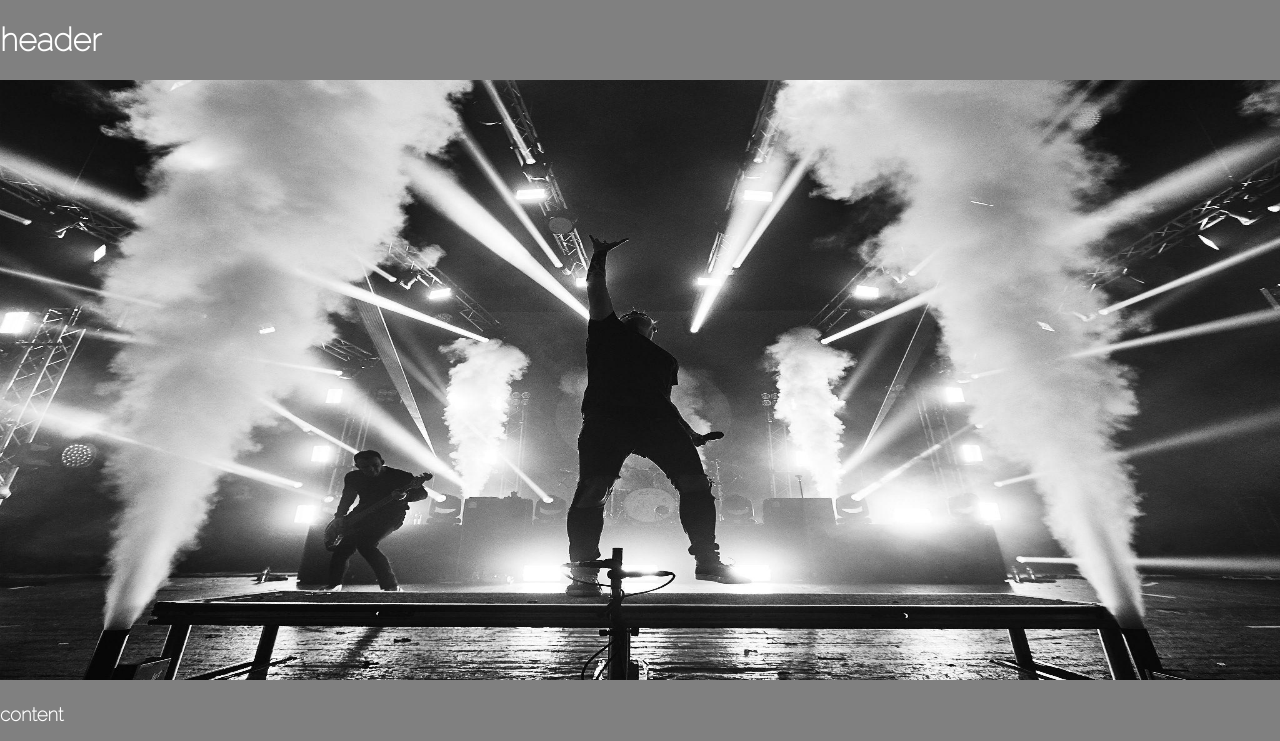
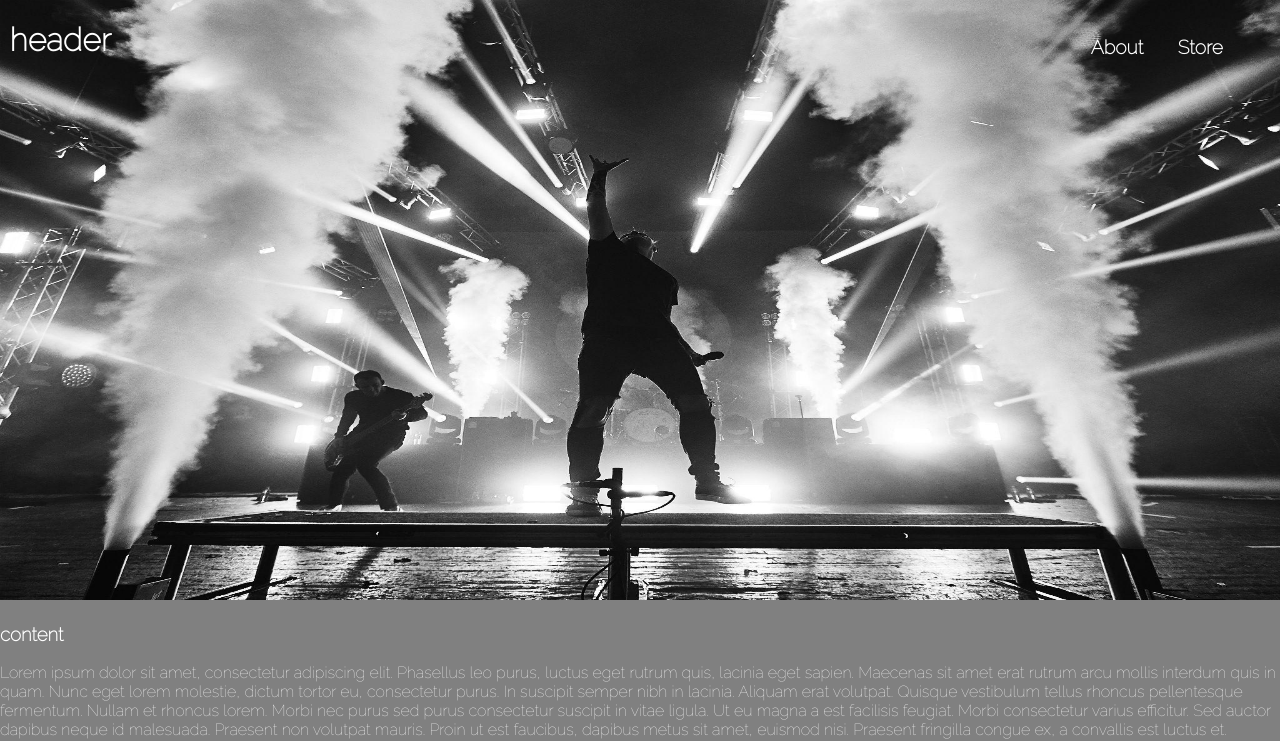
Before and after one commit to Spidey507/band-website, a plain HTML site: page home.html in a window 1280 px wide. Shown: the top 741 px of the page. Drawn offline with Linux system fonts and the light colour scheme.

Commit message:
header finally does what i want

```diff
--- a/home.html
+++ b/home.html
@@ -11,10 +11,14 @@
 
 <body>
     <main class="content">
-        <div class="header" id="myheader">
-            <h1>header</h1>
-        </div>
-        <div class="slideshow">
+        <div class="billboard">
+            <div class="header" id="myheader">
+                <h1 class="band-name">header</h1>
+                <ul class="main-nav nav">
+                    <li><a href="#">About</a></li>
+                    <li><a href="#">Store</a></li>
+                </ul>
+            </div>
             <img src="Images/architects-ed-mason.jpg" alt="" class="cover">
         </div>
         <h3>content</h3>
--- a/styles.css
+++ b/styles.css
@@ -23,6 +23,7 @@
         text-decoration: none;
     }
     .main-nav{
+        float: inline-end;
         text-align: center;
         font-size: 1.1em;
         font-weight: lighter;
--- a/stylesheets.css
+++ b/stylesheets.css
@@ -17,7 +17,44 @@ body {
 .header{
     background: rgba(36,36,36,0);
     width: 100%;
+    height:min-content;
     transition: all 0.2s ease-in-out;
+    position:fixed;
+    display: flex;
+    padding-left: .6em;
+    padding-right: .6em;
+}
+
+.band-name{
+    width: 80%;
+}
+
+.nav ul{
+    margin: 0;
+}
+
+.nav li{
+    display: inline;
+    margin: .4em;
+}
+
+.nav a{
+    display: inline-block;
+    padding: .5em;
+    color: white;
+    text-decoration: none;
+    height: max-content;
+}
+
+.main-nav{
+    display: flex;
+    text-align: center;
+    font-size: 1.2em;
+    font-weight: bolder;
+}
+
+.nav a:hover{
+    background-color: rgba(255, 255, 255, .3);
 }
 
 .sticky {
@@ -49,3 +86,7 @@ body {
     height: 600px;
     background-size: cover;
 }
+
+.billboard{
+    top: 0px;
+}
```
